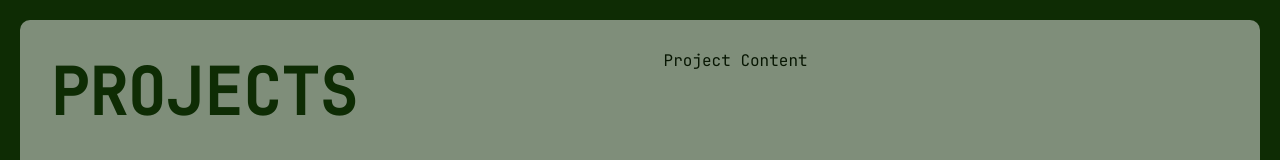
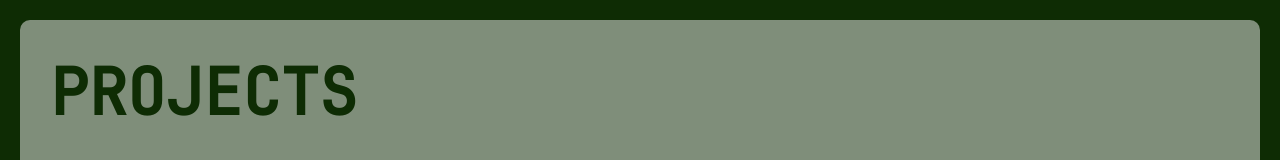
Before and after one commit to AlainAmbrose/portfolio, a React (Create React App) app: page /projects in a window 1280 px wide. Shown: the top 160 px of the page. Built offline with nearby package versions, Linux system fonts and the light colour scheme.

Commit message:
Started work on ProjectCard

```diff
--- a/src/components/ProjectCard.js
+++ b/src/components/ProjectCard.js
@@ -0,0 +1,15 @@
+import "../App.css";
+
+// projects will be objects that have a title, picture,
+// and description
+const ProjectCard = ({ project, aspectHeight, aspectWidth }) => {
+  const cardStyle = {
+    aspectHeight: `/${aspectHeight}`,
+    aspectWidth: `/${aspectWidth}`,
+    backgroundColor: "#0E2C04",
+  };
+
+  return <div style={cardStyle}></div>;
+};
+
+export default ProjectCard;
--- a/src/pages/ProjectsPage.js
+++ b/src/pages/ProjectsPage.js
@@ -2,8 +2,9 @@ import "../App.css";
 import GitHubSVG from "../images/GitHub.svg";
 import LinkedInSVG from "../images/LinkedIn.svg";
 import InstagramSVG from "../images/Instagram.svg";
+import ProjectCard from "../components/ProjectCard";
 
-function AboutPage() {
+function ProjectsPage() {
   const leftDivStyle = {
     flex: "0 0 48%",
     display: "flex",
@@ -66,10 +67,10 @@ function AboutPage() {
         </div>
       </div>
       <div style={rightDivStyle}>
-        <p>Project Content</p>
+        <ProjectCard aspectHeight={"50px"} aspectWidth={"75px"} />
       </div>
     </div>
   );
 }
 
-export default AboutPage;
+export default ProjectsPage;
```
